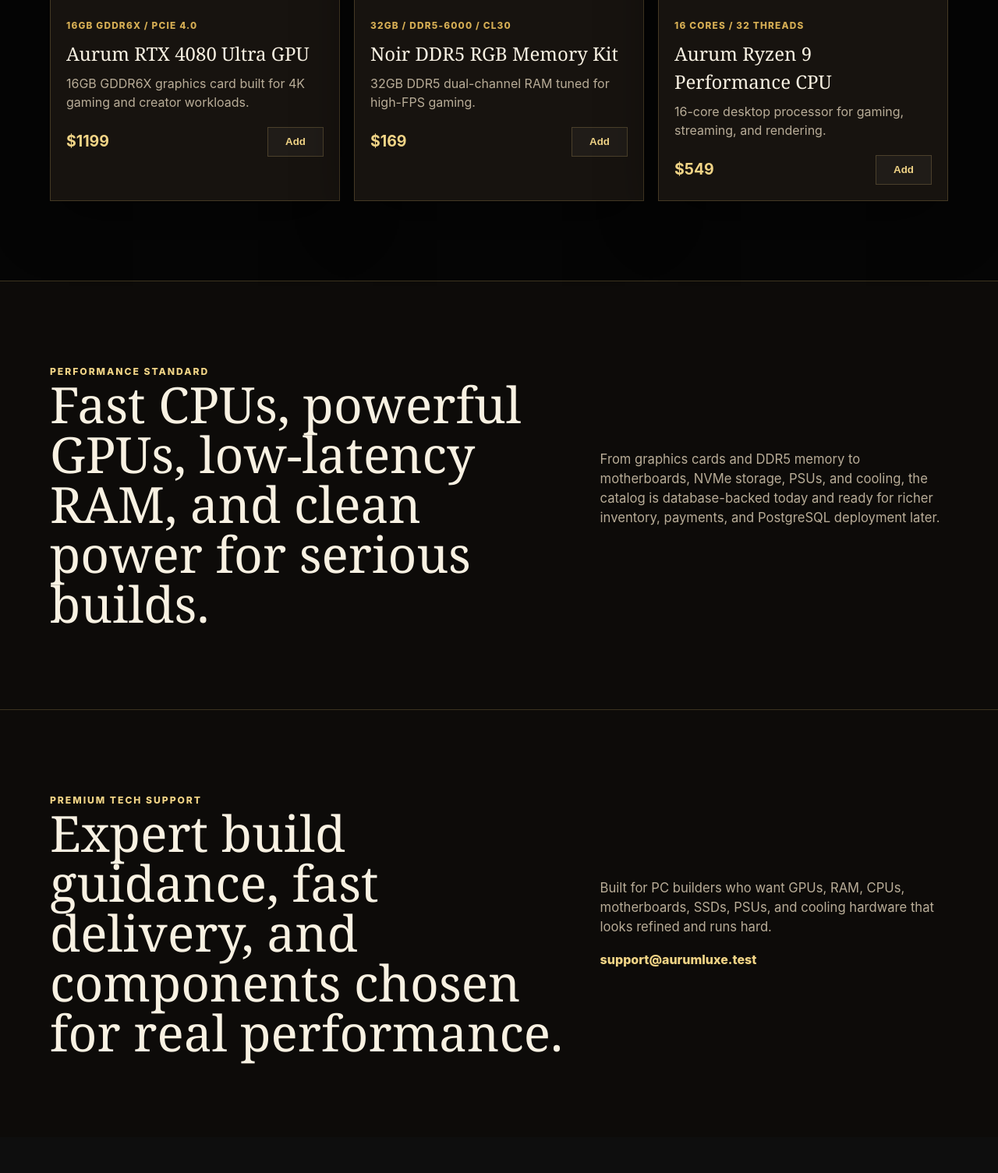
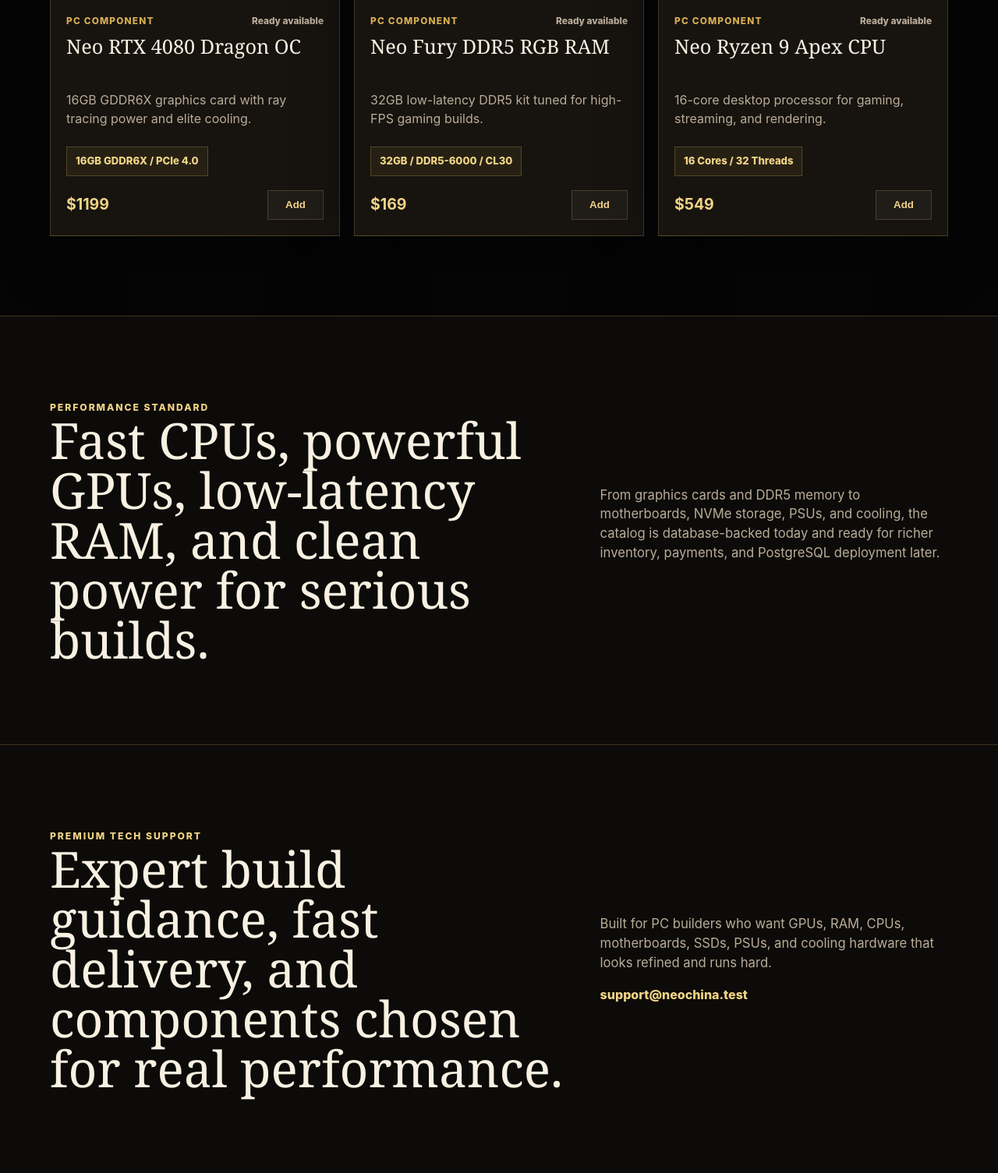
Before and after one commit to jisol-commits/e-com, a Django app: page / in a window 1280 px wide. Shown: the part 1699-3204 px from the top of the page at 78% size. Before the commit the page ends 3064 px from the top, so only its background shows below. Run offline with Django 3.2, Linux system fonts and the light colour scheme; data that the repository does not hold is empty.

Commit message:
Refresh branding and product cards

```diff
--- a/shop/tests.py
+++ b/shop/tests.py
@@ -9,8 +9,8 @@ class StorefrontSmokeTests(TestCase):
         self.category = Category.objects.create(name="Graphics Cards", slug="graphics-cards")
         self.product = Product.objects.create(
             category=self.category,
-            name="Aurum RTX 4080 Ultra GPU",
-            slug="aurum-rtx-4080-ultra-gpu",
+            name="Neo RTX 4080 Dragon OC",
+            slug="neo-rtx-4080-dragon-oc",
             tagline="16GB GDDR6X graphics card built for 4K gaming.",
             description="A premium black and gold graphics card.",
             price="1199.00",
@@ -21,7 +21,7 @@ class StorefrontSmokeTests(TestCase):
     def test_home_page_loads(self):
         response = self.client.get(reverse("shop:home"))
         self.assertEqual(response.status_code, 200)
-        self.assertContains(response, "Aurum Luxe")
+        self.assertContains(response, "Neo China")
 
     def test_collection_page_loads(self):
         response = self.client.get(reverse("shop:collection"))
--- a/shop/views.py
+++ b/shop/views.py
@@ -6,24 +6,24 @@ from .models import Category, Product
 def _fallback_products():
     return [
         {
-            "name": "Aurum RTX 4080 Ultra GPU",
-            "slug": "aurum-rtx-4080-ultra-gpu",
-            "tagline": "16GB GDDR6X graphics card built for 4K gaming and creator workloads.",
+            "name": "Neo RTX 4080 Dragon OC",
+            "slug": "neo-rtx-4080-dragon-oc",
+            "tagline": "16GB GDDR6X graphics card with ray tracing power and elite cooling.",
             "price": 1199,
             "material": "16GB GDDR6X / PCIe 4.0",
             "display_image": "https://images.unsplash.com/photo-1591488320449-011701bb6704?auto=format&fit=crop&w=1200&q=80",
         },
         {
-            "name": "Noir DDR5 RGB Memory Kit",
-            "slug": "noir-ddr5-rgb-memory-kit",
-            "tagline": "32GB DDR5 dual-channel RAM tuned for high-FPS gaming.",
+            "name": "Neo Fury DDR5 RGB RAM",
+            "slug": "neo-fury-ddr5-rgb-ram",
+            "tagline": "32GB low-latency DDR5 kit tuned for high-FPS gaming builds.",
             "price": 169,
             "material": "32GB / DDR5-6000 / CL30",
             "display_image": "https://images.unsplash.com/photo-1562976540-1502c2145186?auto=format&fit=crop&w=1200&q=80",
         },
         {
-            "name": "Aurum Ryzen 9 Performance CPU",
-            "slug": "aurum-ryzen-9-performance-cpu",
+            "name": "Neo Ryzen 9 Apex CPU",
+            "slug": "neo-ryzen-9-apex-cpu",
             "tagline": "16-core desktop processor for gaming, streaming, and rendering.",
             "price": 549,
             "material": "16 Cores / 32 Threads",
--- a/static/shop/css/styles.css
+++ b/static/shop/css/styles.css
@@ -168,39 +168,104 @@ h1, h2, h3 { font-family: Georgia, "Times New Roman", serif; font-weight: 500; l
   gap: 18px;
 }
 .product-card {
+  position: relative;
   min-width: 0;
-  background: var(--panel);
+  overflow: hidden;
+  background:
+    linear-gradient(145deg, rgba(241, 212, 134, 0.12), transparent 34%),
+    var(--panel);
   border: 1px solid var(--line);
   box-shadow: var(--shadow);
+  transition: border-color 220ms ease, box-shadow 220ms ease, transform 220ms ease;
+}
+.product-card:hover {
+  border-color: rgba(241, 212, 134, 0.55);
+  box-shadow: 0 30px 90px rgba(0, 0, 0, 0.58), 0 0 34px rgba(214, 174, 84, 0.12);
 }
 .product-image {
+  position: relative;
   display: block;
   aspect-ratio: 4 / 5;
   background: #100d0a;
   overflow: hidden;
 }
+.product-image::after {
+  content: "";
+  position: absolute;
+  inset: auto 0 0;
+  height: 44%;
+  background: linear-gradient(0deg, rgba(5, 5, 5, 0.82), transparent);
+  pointer-events: none;
+}
+.product-badge {
+  position: absolute;
+  top: 14px;
+  left: 14px;
+  z-index: 2;
+  padding: 8px 11px;
+  background: rgba(5, 5, 5, 0.78);
+  border: 1px solid rgba(241, 212, 134, 0.48);
+  color: var(--gold-bright);
+  font-size: 0.7rem;
+  font-weight: 900;
+  letter-spacing: 0.08em;
+  text-transform: uppercase;
+  backdrop-filter: blur(10px);
+}
 .product-image img { transition: transform 360ms ease; }
 .product-card:hover img { transform: scale(1.045); }
 .product-body { padding: 20px; }
-.product-body span, .spec-list dt {
+.product-kicker {
+  display: flex;
+  justify-content: space-between;
+  gap: 12px;
+  align-items: center;
+}
+.product-kicker span, .product-kicker em, .spec-list dt {
   color: var(--gold);
   font-size: 0.74rem;
   font-weight: 800;
   letter-spacing: 0.1em;
   text-transform: uppercase;
 }
+.product-kicker em {
+  color: var(--muted);
+  font-style: normal;
+  letter-spacing: 0;
+  text-transform: none;
+  white-space: nowrap;
+}
 .product-body h3 {
-  margin: 8px 0;
-  font-size: 1.5rem;
+  margin: 10px 0 8px;
+  min-height: 62px;
+  font-size: 1.58rem;
+  line-height: 1.08;
 }
 .product-body p { min-height: 52px; color: var(--muted); }
+.spec-chip {
+  display: inline-flex;
+  max-width: 100%;
+  margin: 4px 0 18px;
+  padding: 8px 11px;
+  border: 1px solid rgba(214, 174, 84, 0.26);
+  background: rgba(214, 174, 84, 0.08);
+  color: var(--gold-bright);
+  font-size: 0.82rem;
+  font-weight: 800;
+}
 .product-meta { justify-content: space-between; gap: 14px; }
 .product-meta strong, .purchase-row strong { color: var(--gold-bright); font-size: 1.22rem; }
 .product-meta button {
   min-width: 72px;
   min-height: 38px;
+  padding: 0 14px;
   color: var(--gold-bright);
   font-weight: 800;
+  transition: background 180ms ease, color 180ms ease;
+}
+.product-meta button:hover {
+  background: var(--gold);
+  color: var(--black);
 }
 
 .editorial-band, .site-footer {
--- a/templates/shop/base.html
+++ b/templates/shop/base.html
@@ -4,7 +4,7 @@
 <head>
   <meta charset="utf-8">
   <meta name="viewport" content="width=device-width, initial-scale=1">
-  <title>{% block title %}Aurum Luxe PC Components{% endblock %}</title>
+  <title>{% block title %}Neo China PC Components{% endblock %}</title>
   <meta name="description" content="A premium black and gold PC components e-commerce experience built with Django.">
   <link rel="preconnect" href="https://images.unsplash.com">
   <link rel="stylesheet" href="{% static 'shop/css/styles.css' %}">
@@ -12,9 +12,9 @@
 </head>
 <body>
   <header class="site-header" data-header>
-    <a class="brand" href="{% url 'shop:home' %}" aria-label="Aurum Luxe PC Components home">
-      <span class="brand-mark">A</span>
-      <span>Aurum Luxe</span>
+    <a class="brand" href="{% url 'shop:home' %}" aria-label="Neo China PC Components home">
+      <span class="brand-mark">N</span>
+      <span>Neo China</span>
     </a>
     <button class="nav-toggle" type="button" aria-label="Open navigation" aria-expanded="false" data-nav-toggle>
       <span></span><span></span><span></span>
@@ -41,7 +41,7 @@
     </div>
     <div class="footer-grid">
       <p>Built for PC builders who want GPUs, RAM, CPUs, motherboards, SSDs, PSUs, and cooling hardware that looks refined and runs hard.</p>
-      <a class="text-link" href="mailto:support@aurumluxe.test">support@aurumluxe.test</a>
+      <a class="text-link" href="mailto:support@neochina.test">support@neochina.test</a>
     </div>
   </footer>
 </body>
--- a/templates/shop/home.html
+++ b/templates/shop/home.html
@@ -1,12 +1,12 @@
 {% extends "shop/base.html" %}
-{% block title %}Aurum Luxe | Premium PC Components Store{% endblock %}
+{% block title %}Neo China | Premium PC Components Store{% endblock %}
 {% block content %}
 <section class="hero">
   <div class="hero-media" role="img" aria-label="Premium PC components display in a black and gold style"></div>
   <div class="hero-content">
     <span class="eyebrow">Premium PC Components</span>
-    <h1>Aurum Luxe</h1>
-    <p>Graphics cards, RAM, processors, motherboards, SSDs, power supplies, and cooling hardware for high-performance custom builds.</p>
+    <h1>Neo China</h1>
+    <p>Performance graphics cards, DDR5 RAM, processors, motherboards, SSDs, power supplies, and cooling hardware for serious custom PC builds.</p>
     <div class="hero-actions">
       <a class="button primary" href="{% url 'shop:collection' %}">Shop Collection</a>
       <a class="button ghost" href="#featured">Explore Pieces</a>
@@ -24,7 +24,7 @@
 <section class="section" id="featured">
   <div class="section-heading">
     <span class="eyebrow">Featured Components</span>
-    <h2>Performance PC parts with a polished black and gold edge.</h2>
+    <h2>PC parts selected for power, speed, and showcase-worthy builds.</h2>
     <a class="text-link" href="{% url 'shop:collection' %}">View all</a>
   </div>
   <div class="product-grid">
--- a/templates/shop/partials/product_card.html
+++ b/templates/shop/partials/product_card.html
@@ -1,11 +1,16 @@
 <article class="product-card">
   <a class="product-image" href="{% if product.get_absolute_url %}{{ product.get_absolute_url }}{% else %}#{% endif %}">
+    <span class="product-badge">{% if product.is_featured %}Featured{% else %}In Stock{% endif %}</span>
     <img src="{{ product.display_image }}" alt="{{ product.name }}">
   </a>
   <div class="product-body">
-    <span>{{ product.material|default:"Limited edition" }}</span>
+    <div class="product-kicker">
+      <span>{{ product.category.name|default:"PC Component" }}</span>
+      <em>{{ product.stock|default:"Ready" }} available</em>
+    </div>
     <h3>{{ product.name }}</h3>
     <p>{{ product.tagline }}</p>
+    <div class="spec-chip">{{ product.material|default:"Performance grade" }}</div>
     <div class="product-meta">
       <strong>${{ product.price }}</strong>
       <button type="button" data-add-cart>Add</button>
```
Also changed, not shown: shop/management/commands/seed_luxe.py (+17 -17 lines), README.md.
